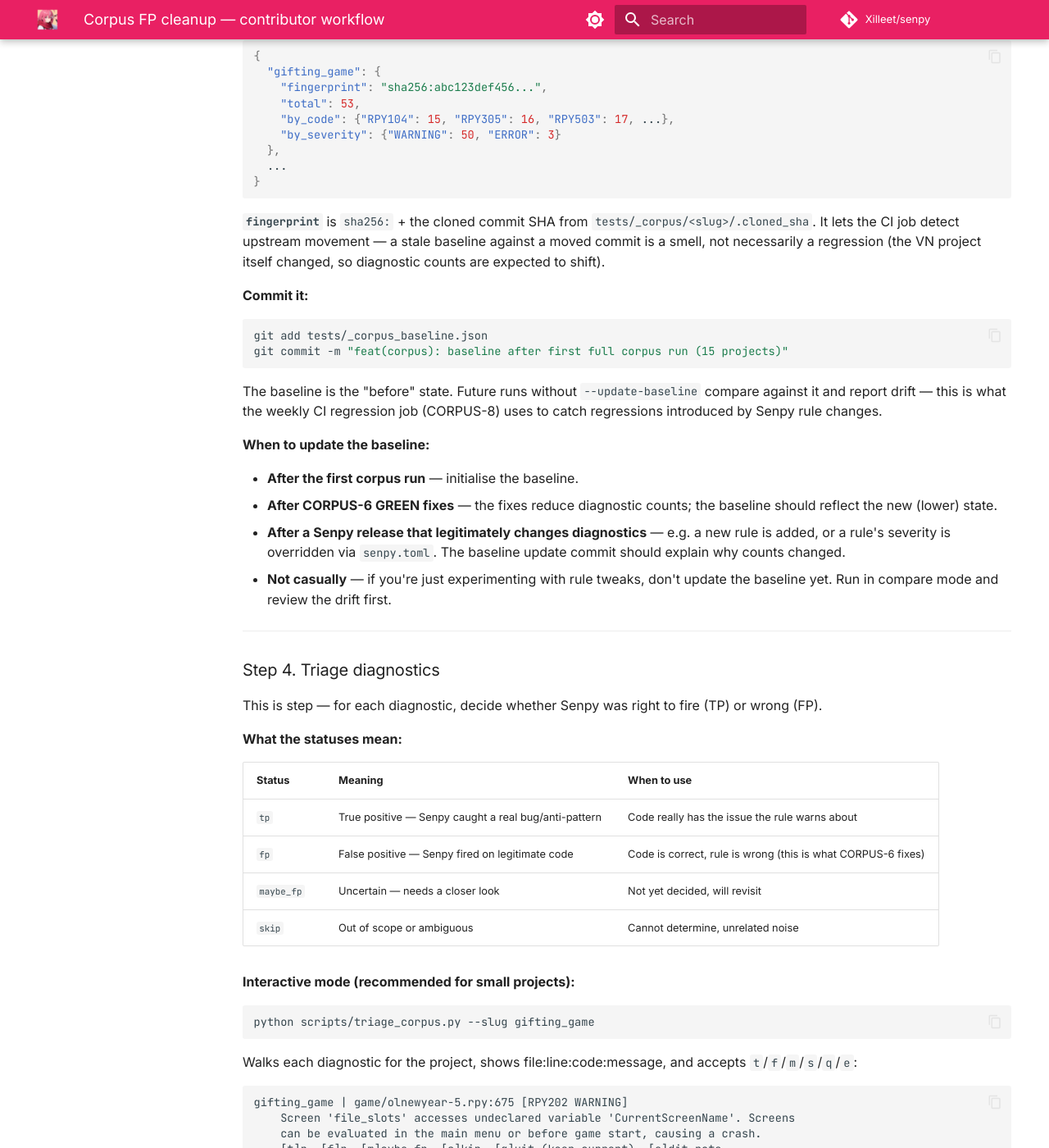
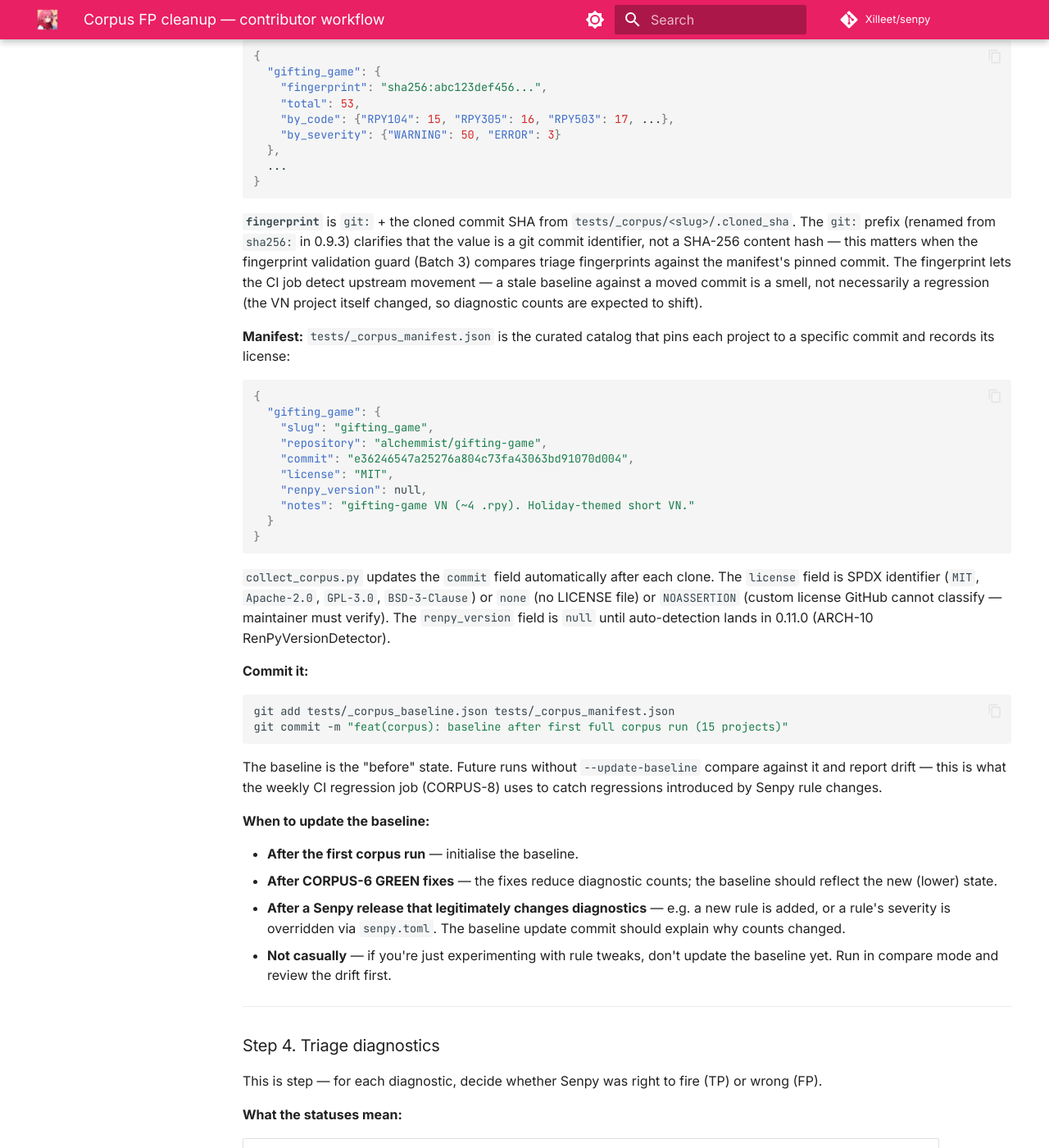
Before and after one commit to Xilleet/senpy, an MkDocs documentation site: the page built from docs/corpus-workflow.md, in a window 1280 px wide and 1400 px high, scrolled down 6587 px. Shown: the whole window at 82% size. Built offline with MkDocs 1.6.1 and Material for MkDocs 9.7.7, drawn with Linux system fonts in a browser that asks for light colours; comment, search, counter and statistics services are not loaded; the version menu is left out; some of the changed text lies outside the part shown.

Commit message:
feat(corpus): manifest.json with pinned commits + license metadata, rename sha256: prefix to git:

````diff
--- a/docs/corpus-workflow.md
+++ b/docs/corpus-workflow.md
@@ -320,15 +320,42 @@ only (no VN source bytes, no message text):
 }
 ```
 
-**`fingerprint`** is `sha256:` + the cloned commit SHA from
-`tests/_corpus/<slug>/.cloned_sha`. It lets the CI job detect upstream
-movement — a stale baseline against a moved commit is a smell, not
-necessarily a regression (the VN project itself changed, so diagnostic
-counts are expected to shift).
+**`fingerprint`** is `git:` + the cloned commit SHA from
+`tests/_corpus/<slug>/.cloned_sha`. The `git:` prefix (renamed from
+`sha256:` in 0.9.3) clarifies that the value is a git commit identifier,
+not a SHA-256 content hash — this matters when the fingerprint validation
+guard (Batch 3) compares triage fingerprints against the manifest's
+pinned commit. The fingerprint lets the CI job detect upstream movement
+— a stale baseline against a moved commit is a smell, not necessarily a
+regression (the VN project itself changed, so diagnostic counts are
+expected to shift).
+
+**Manifest:** `tests/_corpus_manifest.json` is the curated catalog that
+pins each project to a specific commit and records its license:
+
+```json
+{
+  "gifting_game": {
+    "slug": "gifting_game",
+    "repository": "alchemmist/gifting-game",
+    "commit": "e36246547a25276a804c73fa43063bd91070d004",
+    "license": "MIT",
+    "renpy_version": null,
+    "notes": "gifting-game VN (~4 .rpy). Holiday-themed short VN."
+  }
+}
+```
+
+`collect_corpus.py` updates the `commit` field automatically after each
+clone. The `license` field is SPDX identifier (`MIT`, `Apache-2.0`,
+`GPL-3.0`, `BSD-3-Clause`) or `none` (no LICENSE file) or `NOASSERTION`
+(custom license GitHub cannot classify — maintainer must verify). The
+`renpy_version` field is `null` until auto-detection lands in 0.11.0
+(ARCH-10 RenPyVersionDetector).
 
 **Commit it:**
 ```bash
-git add tests/_corpus_baseline.json
+git add tests/_corpus_baseline.json tests/_corpus_manifest.json
 git commit -m "feat(corpus): baseline after first full corpus run (15 projects)"
 ```
 
@@ -841,6 +868,19 @@ explains why it fired).
   has 302 .rpy files, some 4000+ lines), this is wasteful. A future
   iteration can switch to enclosing-block extraction (just the
   `screen`/`label`/`init python:` block containing the flagged line).
+- **3 projects without a clear OSS license** — `ddlc_mod_template`,
+  `renpy_template_ruolin`, `love69` have no LICENSE file in their repo.
+  2 more (`monika_after_story`, `personal_space2`) have a custom license
+  GitHub cannot classify (`NOASSERTION`). These are tracked in
+  `tests/_corpus_manifest.json` with `license: "none"` / `"NOASSERTION"`
+  and TODO notes. Before inviting public contributors to the corpus
+  workflow, the maintainer should either obtain permission for these
+  projects or replace them with licensed alternatives.
+- **No fingerprint validation in RED tests** — `test_corpus_fp.py`
+  doesn't yet verify that the cloned commit SHA matches the fingerprint
+  recorded in `tests/_corpus_triage.json`. If a VN project updates
+  upstream, the line numbers in the triage may no longer correspond to
+  the labelled FP. (Planned for Batch 3 — fingerprint validation guard.)
 
 ---
 
@@ -850,13 +890,14 @@ explains why it fired).
 
 | Path | Purpose |
 | ---- | ------- |
-| `scripts/collect_corpus.py` | Shallow-clone 15 OSS VN projects |
+| `scripts/collect_corpus.py` | Shallow-clone 15 OSS VN projects; updates manifest commit field after each clone |
 | `scripts/run_corpus.py` | Run senpy on the corpus, write JSON + baseline |
 | `scripts/triage_corpus.py` | Interactive + CSV triage of diagnostics |
 | `scripts/README.md` | One-liner per script (reference, not workflow) |
 | `tests/rules/test_corpus_fp.py` | RED tests auto-discovered from triage.json |
-| `tests/_corpus_baseline.json` | Committed baseline (anonymised counts) |
-| `tests/_corpus_triage.json` | Committed triage state (anonymous, with notes) |
+| `tests/_corpus_manifest.json` | Curated manifest: slug / repository / pinned commit / license / renpy_version / notes per project |
+| `tests/_corpus_baseline.json` | Committed baseline (anonymised counts, `git:` fingerprint prefix) |
+| `tests/_corpus_triage.json` | Committed triage state (anonymous, with notes, `git:` fingerprint prefix) |
 | `docs/corpus-workflow.md` | This document |
 | `.gitignore` entry for `tests/_corpus/` | VN bytes never enter the repo |
 
````
Also changed, not shown: 6 other files.
